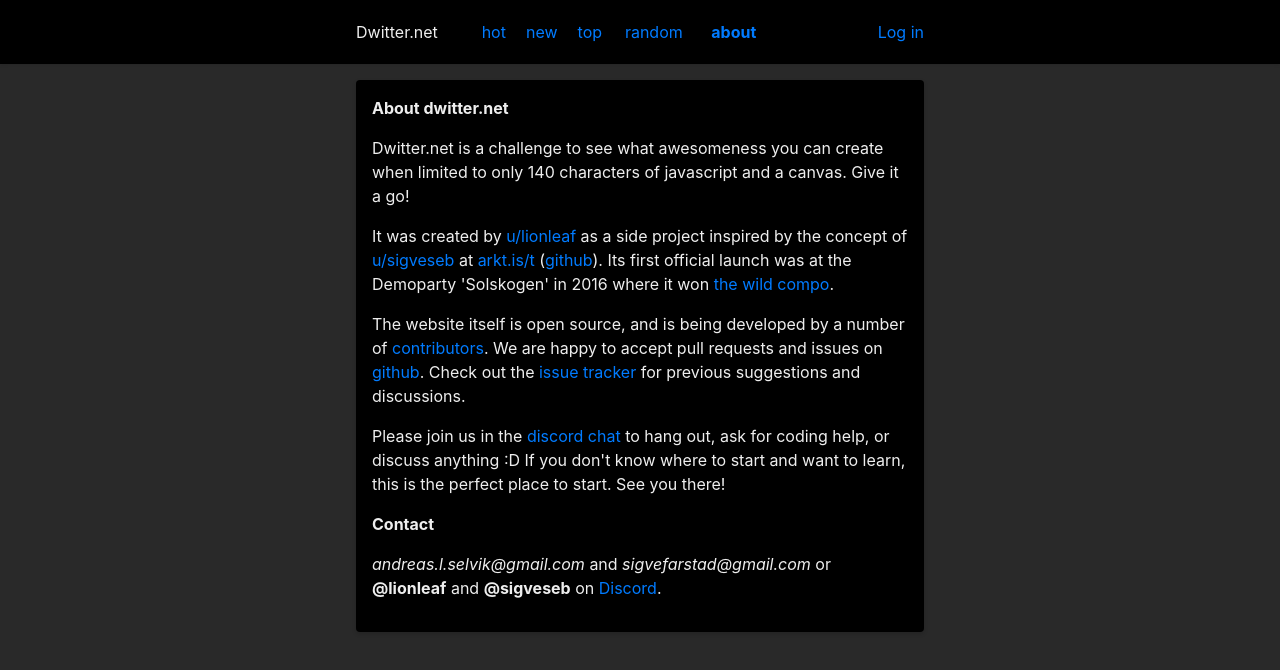
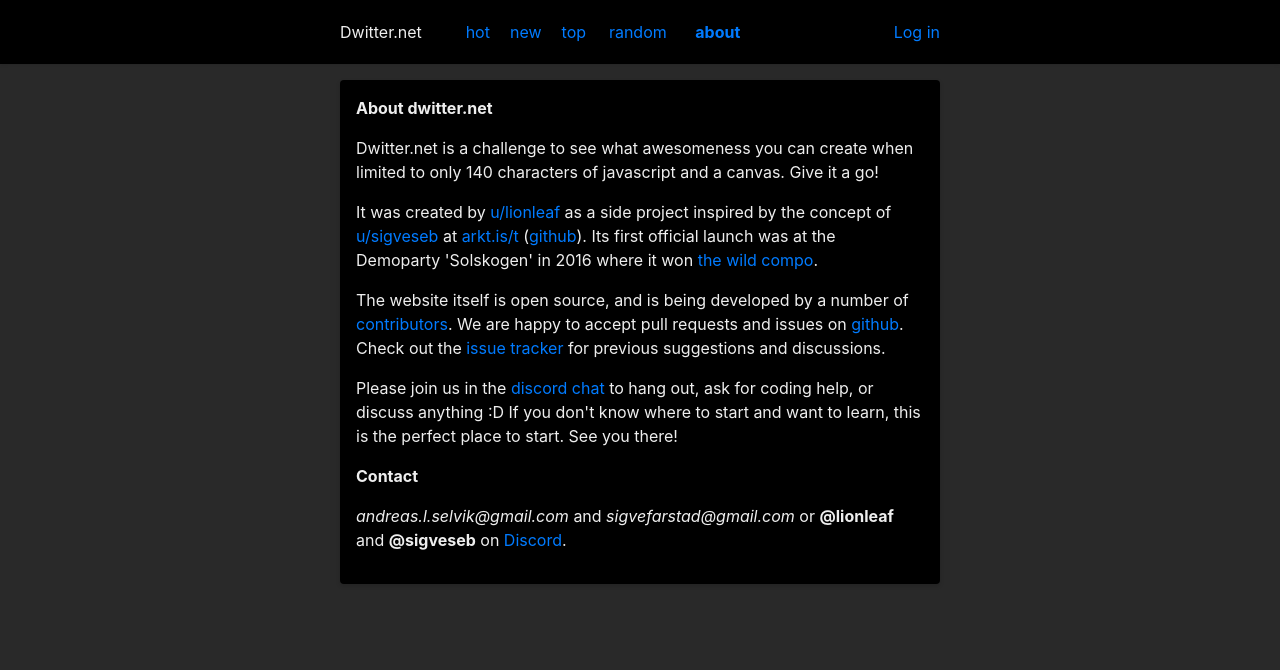
Before and after one commit to dwitter-net/dwitter-frontend, a React (Create React App) app: page /about in a window 1280 px wide. Shown: the top 670 px of the page. Built offline with nearby package versions, Linux system fonts and the light colour scheme; what react-linkify would draw is missing.

Commit message:
Use same page width as original dwitter.net

```diff
--- a/src/About.tsx
+++ b/src/About.tsx
@@ -1,10 +1,11 @@
 import React from "react";
 import { RouteComponentProps, Link } from "react-router-dom";
+import { pageMaxWidth } from "./Context";
 
 export const About: React.FC<RouteComponentProps> = () => {
   return (
     <div style={{ display: "flex", justifyContent: "center" }}>
-      <div style={{ maxWidth: 600, flex: 1, padding: 16 }}>
+      <div style={{ maxWidth: pageMaxWidth, flex: 1, padding: 16 }}>
         <div className="card p-3">
           <p style={{ fontWeight: "bold" }}>About dwitter.net</p>
           <p>
--- a/src/App.tsx
+++ b/src/App.tsx
@@ -15,7 +15,7 @@
 import { Feed } from "./Feed";
 import { Login } from "./Login";
 import { UserView } from "./UserView";
-import { AppContext, Context, themes } from "./Context";
+import { AppContext, Context, pageMaxWidth, themes } from "./Context";
 import { About } from "./About";
 import { Dropdown, DropdownToggle, DropdownMenu, Modal } from "reactstrap";
 import { Create } from "./Create";
@@ -205,7 +205,7 @@
           <header>
             <div
               style={{
-                maxWidth: 600,
+                maxWidth: pageMaxWidth,
                 paddingLeft: 16,
                 paddingRight: 16,
                 display: "flex",
--- a/src/Context.tsx
+++ b/src/Context.tsx
@@ -44,6 +44,8 @@
   },
 };
 
+export const pageMaxWidth = 600 + 32;
+
 export interface AppContext {
   theme: Theme;
   user: User | null;
--- a/src/Feed.tsx
+++ b/src/Feed.tsx
@@ -3,6 +3,7 @@
 import { Dweet, getDweets } from "./api";
 import { Link, RouteComponentProps, NavLink } from "react-router-dom";
 import { Context } from "./Context";
+import { pageMaxWidth } from "./Context";
 
 interface Props {
   order_by: string;
@@ -60,7 +61,7 @@
     >
       <div
         style={{
-          maxWidth: 600,
+          maxWidth: pageMaxWidth,
           width: "100%",
           padding: 16,
           flex: 1,
--- a/src/Login.tsx
+++ b/src/Login.tsx
@@ -1,11 +1,12 @@
 import React from "react";
 import { RouteComponentProps } from "react-router-dom";
 import { LoginForm } from "./LoginForm";
+import { pageMaxWidth } from "./Context";
 
 export const Login: React.FC<RouteComponentProps> = (props) => {
   return (
     <div style={{ display: "flex", justifyContent: "center" }}>
-      <div style={{ maxWidth: 600, flex: 1, padding: 16 }}>
+      <div style={{ maxWidth: pageMaxWidth, flex: 1, padding: 16 }}>
         <div
           style={{
             justifyContent: "center",
--- a/src/Settings.tsx
+++ b/src/Settings.tsx
@@ -1,7 +1,7 @@
 import React, { useState, useContext } from "react";
 import { RouteComponentProps } from "react-router-dom";
 import { UserView } from "./UserView";
-import { Context, themes } from "./Context";
+import { Context, pageMaxWidth, themes } from "./Context";
 
 export const Settings: React.FC<RouteComponentProps> = (props) => {
   const [email, setEmail] = useState("");
@@ -9,7 +9,7 @@
 
   return (
     <div style={{ display: "flex", justifyContent: "center" }}>
-      <div style={{ maxWidth: 600, flex: 1, padding: 16 }}>
+      <div style={{ maxWidth: pageMaxWidth, flex: 1, padding: 16 }}>
         <div className="card p-3">
           <UserView user={context.user!} />
 
--- a/src/SingleDweet.tsx
+++ b/src/SingleDweet.tsx
@@ -2,6 +2,7 @@
 import { RouteComponentProps } from "react-router-dom";
 import { getDweet, Dweet } from "./api";
 import { DweetCard } from "./DweetCard";
+import { pageMaxWidth } from "./Context";
 
 export const SingleDweet: React.FC<RouteComponentProps<{ id: string }>> = (
   props
@@ -14,7 +15,7 @@
 
   return (
     <div style={{ display: "flex", justifyContent: "center" }}>
-      <div className="mt-3" style={{ maxWidth: 600, flex: 1 }}>
+      <div className="mt-3" style={{ maxWidth: pageMaxWidth, flex: 1 }}>
         {dweet && <DweetCard dweet={dweet} />}
       </div>
     </div>
```
